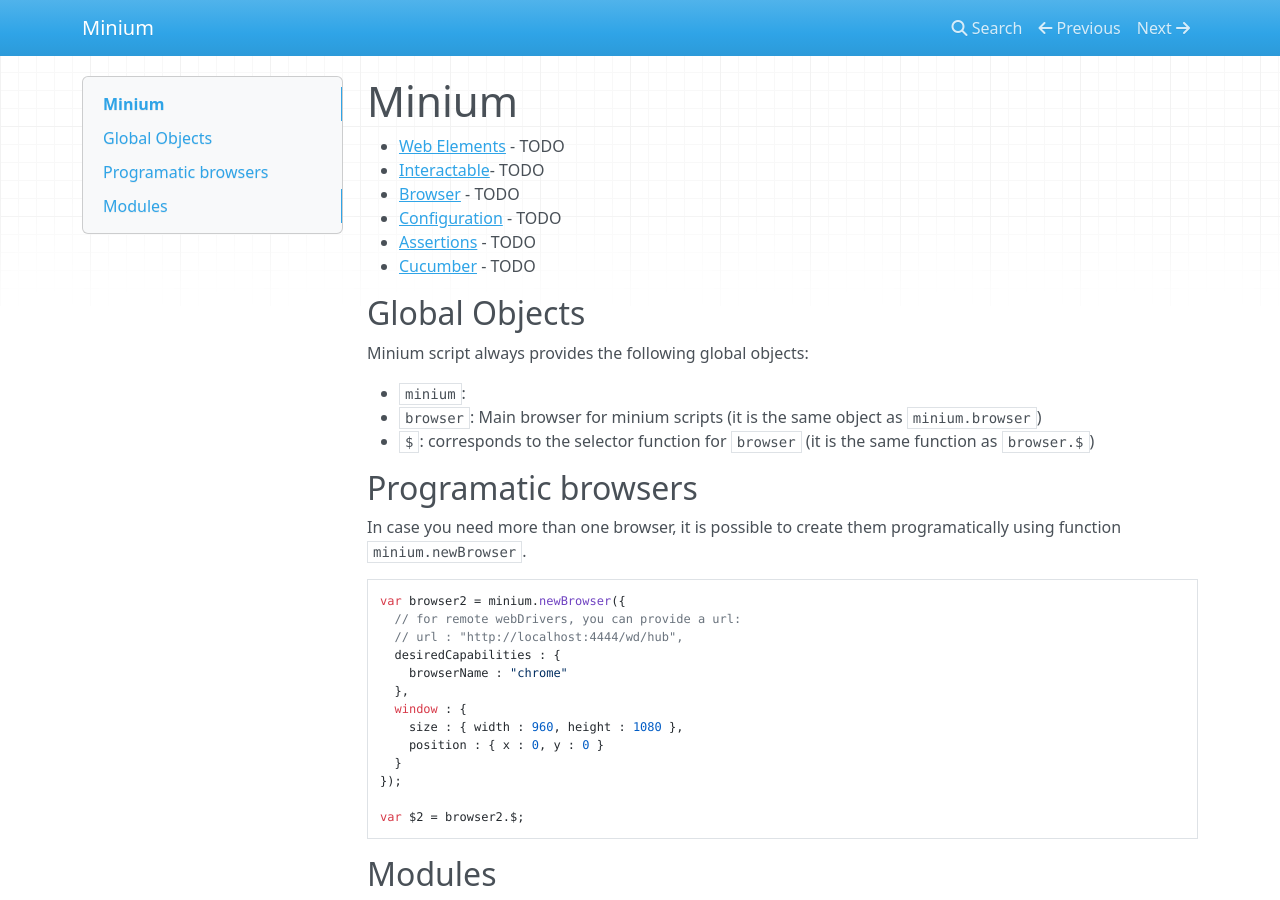
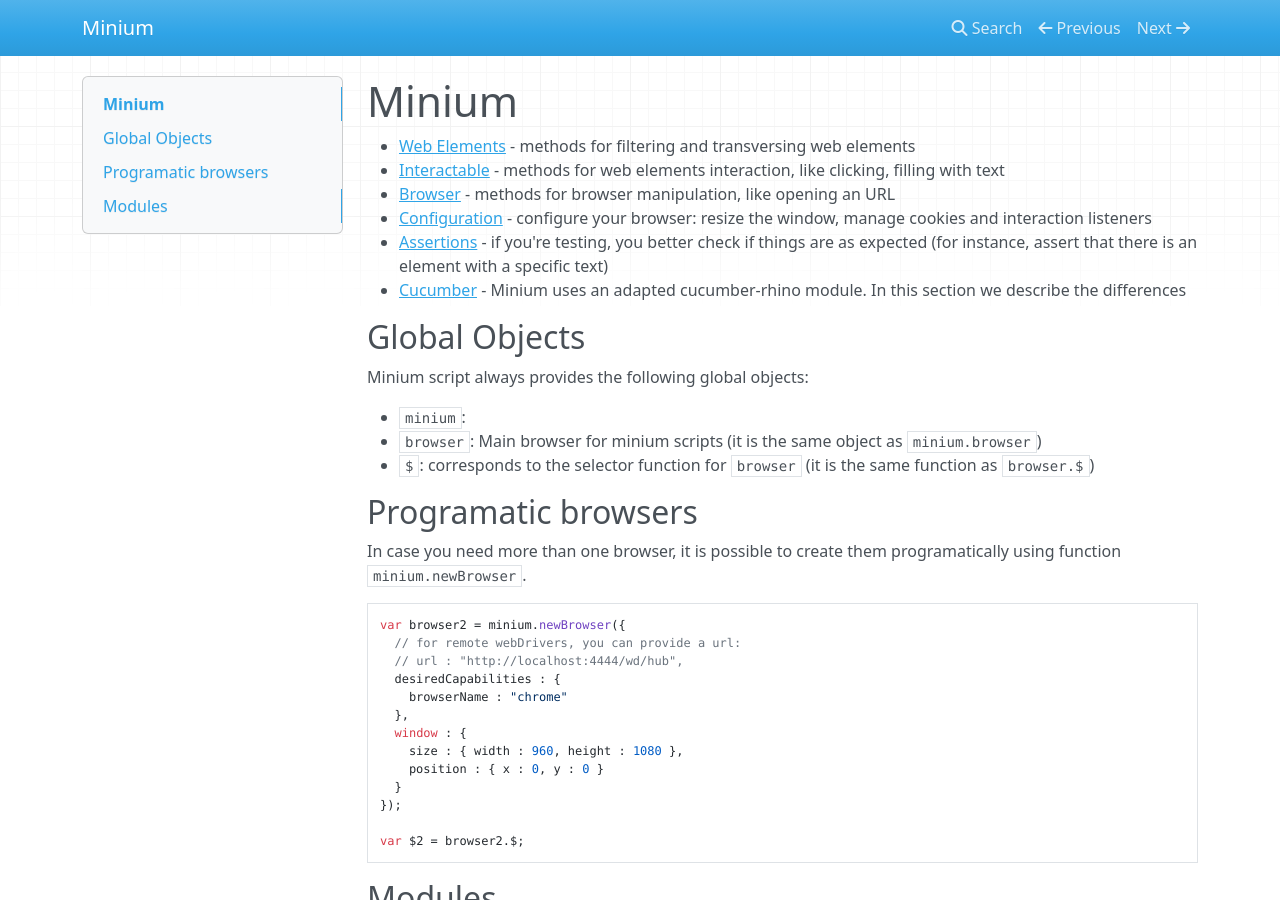
Before and after one commit to viltgroup/minium, an MkDocs documentation site: the page built from minium-docs/src/main/mkdocs/docs/core/api/minium.md, in a window 1280 px wide and 900 px high. Built offline with MkDocs 1.6.1, drawn with Linux system fonts in a browser that asks for light colours; nearby versions of some CDN libraries.

Commit message:
Updated small description of API topics

```diff
--- a/minium-docs/src/main/mkdocs/docs/core/api/minium.md
+++ b/minium-docs/src/main/mkdocs/docs/core/api/minium.md
@@ -1,12 +1,16 @@
 # Minium
 
-* [Web Elements](web-elements.md) - TODO
-* [Interactable](interactable.md)- TODO
-* [Browser](browser.md) - TODO
-* [Configuration](configuration.md) - TODO
-* [Assertions](assertions.md) - TODO
-* [Cucumber](cucumber.md) - TODO
-
+* [Web Elements](web-elements.md) - methods for filtering and transversing web
+elements
+* [Interactable](interactable.md) - methods for web elements interaction, like
+clicking, filling with text
+* [Browser](browser.md) - methods for browser manipulation, like opening an URL
+* [Configuration](configuration.md) - configure your browser: resize the window,
+manage cookies and interaction listeners
+* [Assertions](assertions.md) - if you're testing, you better check if things are
+as expected (for instance, assert that there is an element with a specific text)
+* [Cucumber](cucumber.md) - Minium uses an adapted cucumber-rhino module. In
+this section we describe the differences
 
 ## Global Objects
 
```
